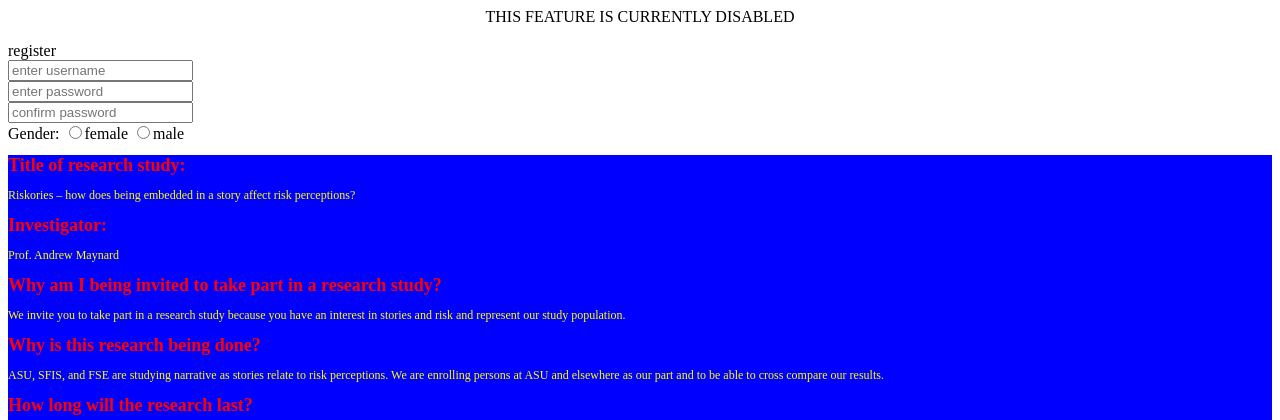
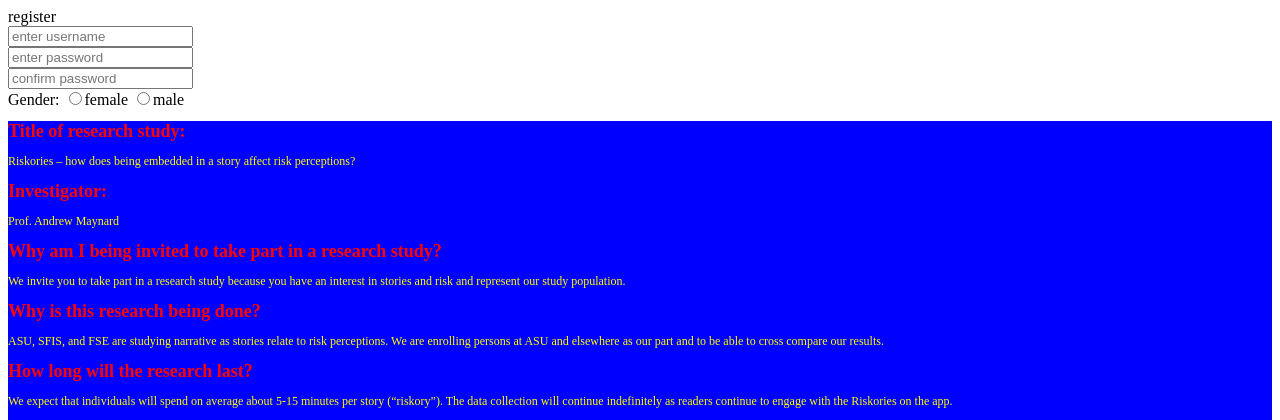
Before and after one commit to mrrboto/Riskories, a PHP site: page /login/reg.php in a window 1280 px wide. Shown: the top 420 px of the page. Run offline with PHP 8.4, Linux system fonts and the light colour scheme.

Commit message:
tag adjustments > 4/12/17@2120

```diff
--- a/admin/admin.php
+++ b/admin/admin.php
@@ -59,10 +59,11 @@ if (isset($_POST['save']))
                             <span class="glyphicon glyphicon-pencil" aria-hidden="true"></span> New Story
                         </button></a>
                     </span>
+                    <span style="padding-right:15px">
                     <a href="../cyo/room_adm.php"><button type="button" class="btn btn-default btn-md">
                         Default Story
-                        </button>
-                    </a>
+                        </button></a>
+                    </span>
                     <a href="../admin/excel.php"><button type="button" class="btn btn-default btn-md">
                         Export CSV
                         </button>
--- a/login/reg.php
+++ b/login/reg.php
@@ -6,7 +6,6 @@
   $color = '';
   $message = '';
 
-    echo "<p style='text-align:center'>THIS FEATURE IS CURRENTLY DISABLED</p>";
 
   if (isset($_POST['submit'])) {
 	if($_POST['password']===$_POST['password_cf']){
@@ -77,7 +76,6 @@
 	color: yellow;
 }
 </style>
-<!--TK-->
 <body>
 <div class="text-center" style="padding:0px 0">
 <div class="logo">register</div>
@@ -152,4 +150,4 @@
 </div>
 </div>
 </body>
-</html>-->
+</html>
```
